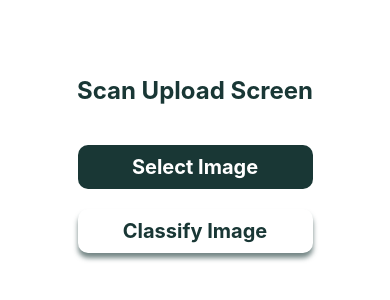
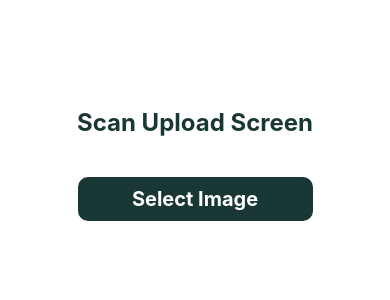
Before and after one commit to Mide6x/SabiMLGT, a React Native app: screen /ScanUpload in a window 390 px wide. Shown: the part 258-558 px from the top of the page. Built offline with nearby package versions, Linux system fonts and the light colour scheme.

Commit message:
Removed classify button for a better user experience

```diff
--- a/components/ScanUploadScreen.js
+++ b/components/ScanUploadScreen.js
@@ -2,7 +2,6 @@ import React, { useState, useEffect } from "react";
 import {
   View,
   Text,
-  Button,
   Image,
   Alert,
   ActivityIndicator,
@@ -13,7 +12,6 @@ import {
 import * as ImagePicker from "expo-image-picker";
 import axios from "axios";
 import { useNavigation } from "@react-navigation/native";
-import FontAwesome from "@expo/vector-icons/FontAwesome";
 
 const ScanUploadScreen = () => {
   const [image, setImage] = useState(null);
@@ -39,29 +37,21 @@ const ScanUploadScreen = () => {
       quality: 1,
     });
 
-    console.log("ImagePicker result: ", result); // Debugging log
-
     if (!result.canceled && result.assets && result.assets.length > 0) {
       const uri = result.assets[0].uri;
-      console.log("Selected image URI: ", uri); // Debugging log
       setImage(uri);
       setIsClassified(false); // Reset classified state
-    } else {
-      console.log("Image selection was cancelled or no assets found."); // Debugging log
+      classifyImage(uri); // Automatically classify the image
     }
   };
 
-  const classifyImage = async () => {
-    if (!image) {
-      Alert.alert("Please select an image first");
-      return;
-    }
-
+  const classifyImage = async (imageUri) => {
     setIsLoading(true);
 
     try {
-      const apiUrl = "";
-      const apiKey = "";
+      const apiUrl =
+        "https://southcentralus.api.cognitive.microsoft.com/customvision/v3.0/Prediction/add4ee45-cfd3-44cb-b971-711b1c48dfc8/classify/iterations/SabiimgClassification_Iteration4/image";
+      const apiKey = "693d0058df314c5fbd055b0f4cfa29e9";
 
       const headers = {
         "Prediction-Key": apiKey,
@@ -70,7 +60,7 @@ const ScanUploadScreen = () => {
 
       const formData = new FormData();
       formData.append("image", {
-        uri: image,
+        uri: imageUri,
         type: "image/jpeg",
         name: "photo.jpg",
       });
@@ -114,15 +104,6 @@ const ScanUploadScreen = () => {
         </Text>
       </TouchableOpacity>
       {image && <Image source={{ uri: image }} style={styles.image} />}
-      {!isClassified && (
-        <TouchableOpacity
-          style={[styles.addButton, styles.classifyButton]}
-          onPress={classifyImage}
-          disabled={isLoading}
-        >
-          <Text style={styles.addButtonText2}>Classify Image</Text>
-        </TouchableOpacity>
-      )}
       {isLoading && <ActivityIndicator size="small" color="#B7B4B4" />}
       {highestProbabilityTag && (
         <View style={styles.resultContainer}>
--- a/package.json
+++ b/package.json
@@ -17,13 +17,15 @@
     "expo": "~51.0.0",
     "expo-file-system": "^17.0.1",
     "expo-image-picker": "~15.0.4",
+    "expo-splash-screen": "~0.27.4",
     "expo-status-bar": "~1.12.1",
     "lottie-react-native": "6.7.0",
     "react": "18.2.0",
     "react-dom": "18.2.0",
     "react-native": "0.74.1",
+    "react-native-image-resizer": "^1.4.5",
     "react-native-web": "~0.19.10",
-    "expo-splash-screen": "~0.27.4"
+    "expo-image-manipulator": "~12.0.5"
   },
   "devDependencies": {
     "@babel/core": "^7.20.0"
```
Also changed, not shown: 1 other file (tests, documents, lock files or other folders).
